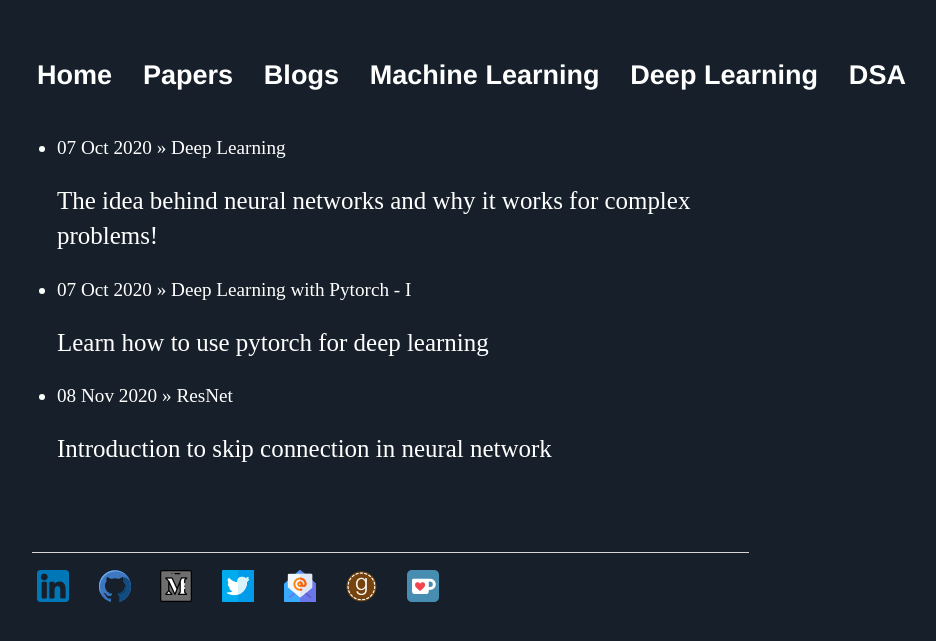
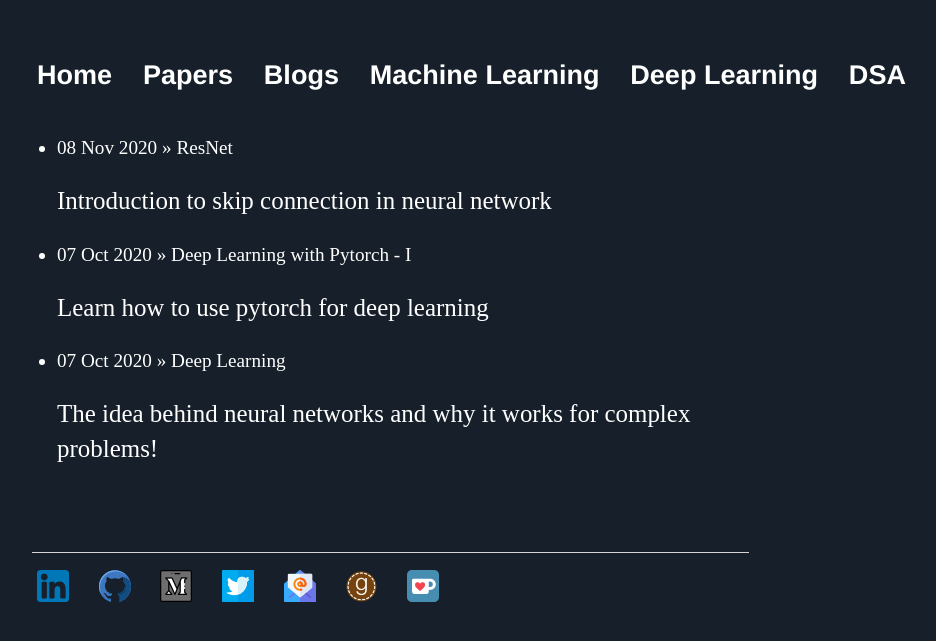
Before and after one commit to Mayurji/mayurji.github.io, a Jekyll site: the page built from deep-learning/index.html, in a window 1280 px wide. Shown: the top 641 px of the page, without its empty margins (160-1096 px from the left). Built offline with Jekyll 4.4.1, drawn with Linux system fonts in a browser that asks for light colours.

Commit message:
Update index.html

```diff
--- a/deep-learning/index.html
+++ b/deep-learning/index.html
@@ -9,7 +9,8 @@ title: Deep Learning
 </head>
 <ul class="posts">
 
-  {% for item in site.deep-learning %}
+  {% assign sorted_pages = site.deep-learning | sort:"date" %}
+  {% for item in sorted_pages reversed %}
   <li><span>{{ item.date | date_to_string }}</span> » <a href="{{ item.url }}" title="{{ item.title }}">{{ item.title }}
     <p>{{ item.description }}</p></a></li>
   {% endfor %}
```
